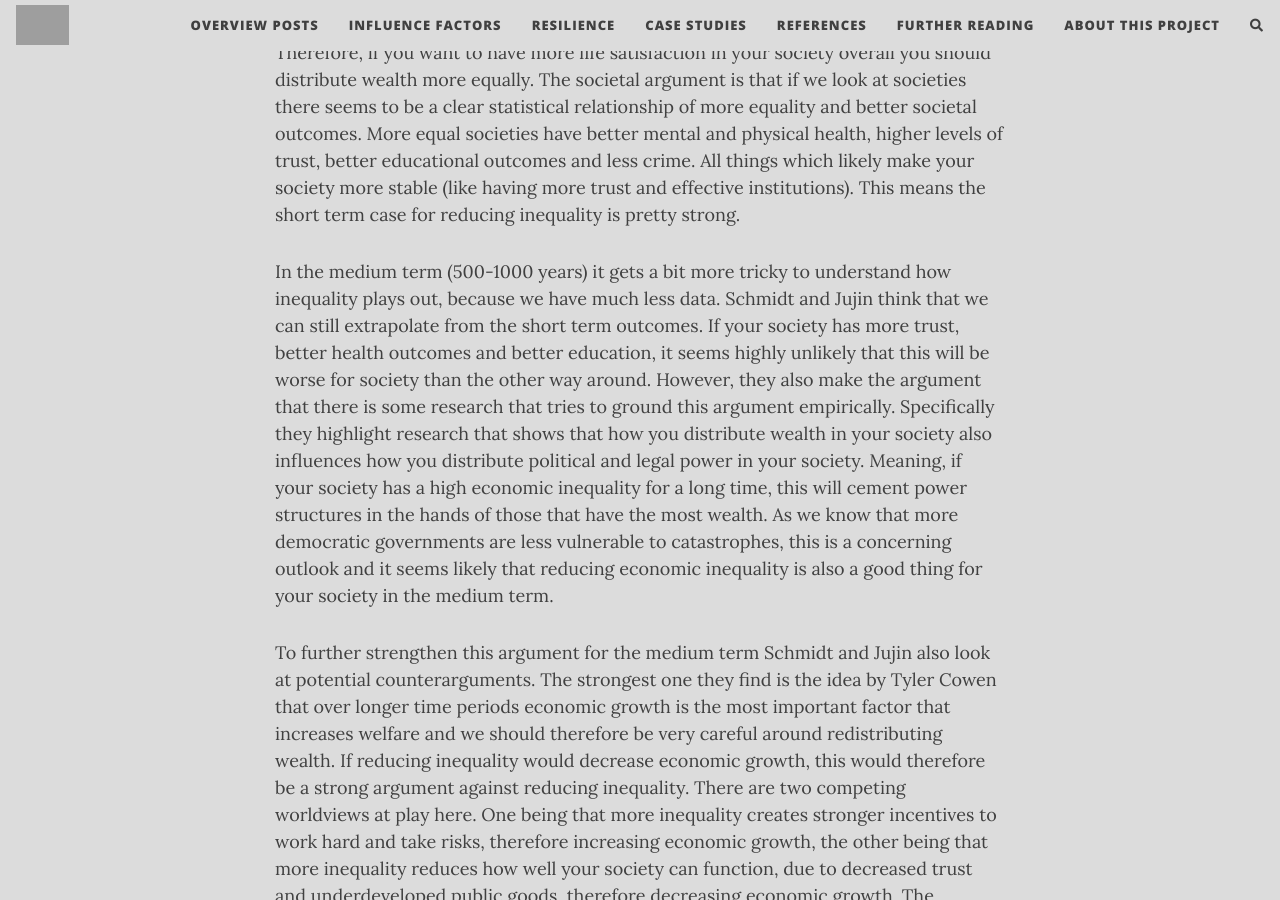
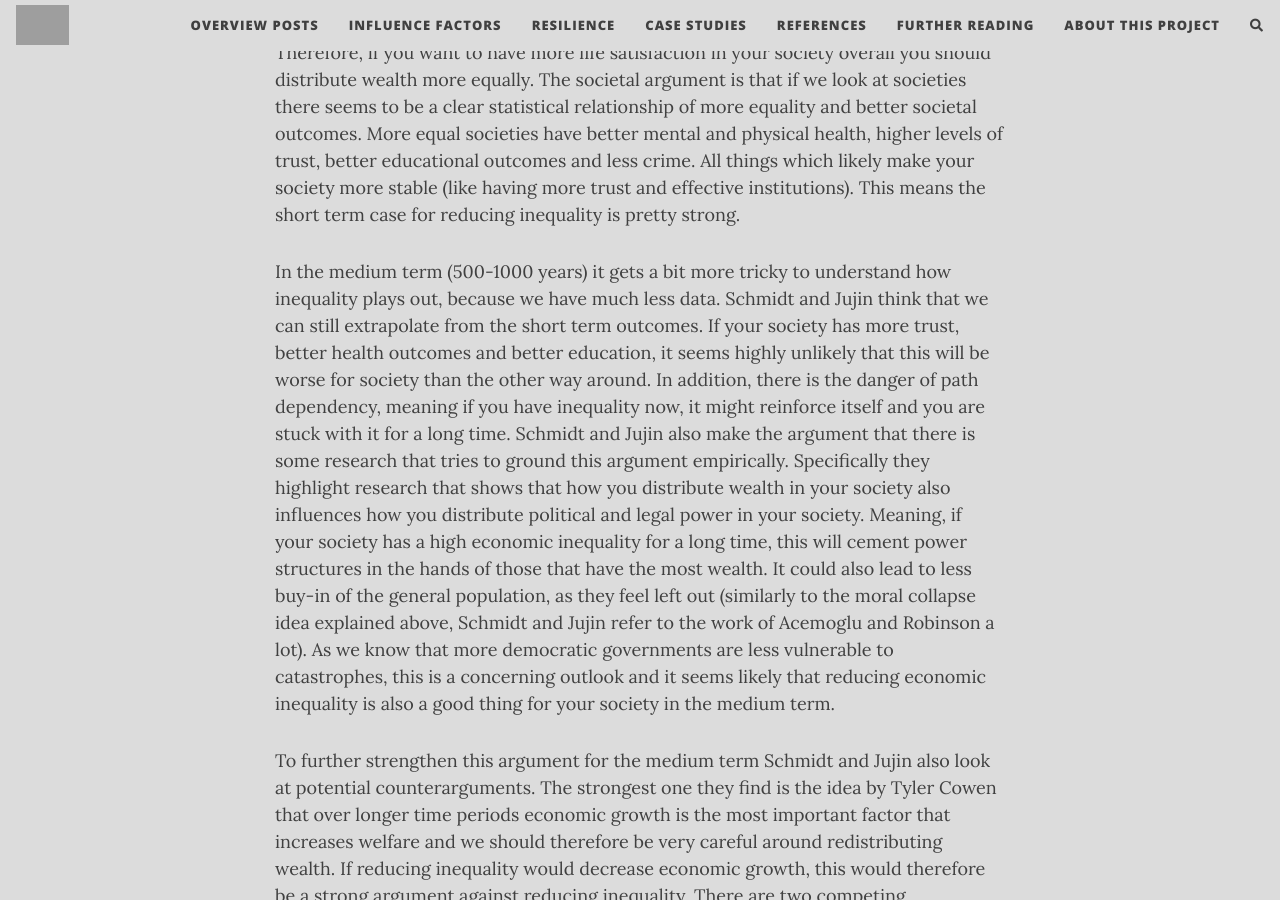
Before and after one commit to florianjehn/Societal_Collapse, a Jekyll site: the page built from _posts/2024-12-20-inequality.md, in a window 1280 px wide and 900 px high, scrolled down 3565 px. Built offline with Jekyll 4.4.1, drawn with Linux system fonts in a browser that asks for light colours; nearby versions of some CDN libraries; comment, search, counter and statistics services are not loaded; some of the changed text lies outside the part shown; grey boxes are pictures that could not be loaded.

Commit message:
Update 2024-12-20-inequality.md

```diff
--- a/_posts/2024-12-20-inequality.md
+++ b/_posts/2024-12-20-inequality.md
@@ -43,7 +43,7 @@ Let’s also consider how economic inequality manifests across different time ho
 
 Short term here means around 50 years. In such a time span we have lots of empirical research to study how inequality plays out in different societies. Schmidt and Jujin make both an individual and a societal argument. The individual argument is that life satisfaction seems to increase with wealth, but it does so in a sublinear fashion. This means that if you give the same amount of money to a rich and a poor person, the poorer person will get more life satisfaction out of the same amount of money. Therefore, if you want to have more life satisfaction in your society overall you should distribute wealth more equally. The societal argument is that if we look at societies there seems to be a clear statistical relationship of more equality and better societal outcomes. More equal societies have better mental and physical health, higher levels of trust, better educational outcomes and less crime. All things which likely make your society more stable (like having more trust and effective institutions). This means the short term case for reducing inequality is pretty strong.
 
-In the medium term (500-1000 years) it gets a bit more tricky to understand how inequality plays out, because we have much less data. Schmidt and Jujin think that we can still extrapolate from the short term outcomes. If your society has more trust, better health outcomes and better education, it seems highly unlikely that this will be worse for society than the other way around. However, they also make the argument that there is some research that tries to ground this argument empirically. Specifically they highlight research that shows that how you distribute wealth in your society also influences how you distribute political and legal power in your society. Meaning, if your society has a high economic inequality for a long time, this will cement power structures in the hands of those that have the most wealth. As we know that more democratic governments are less vulnerable to catastrophes, this is a concerning outlook and it seems likely that reducing economic inequality is also a good thing for your society in the medium term.
+In the medium term (500-1000 years) it gets a bit more tricky to understand how inequality plays out, because we have much less data. Schmidt and Jujin think that we can still extrapolate from the short term outcomes. If your society has more trust, better health outcomes and better education, it seems highly unlikely that this will be worse for society than the other way around. In addition, there is the danger of path dependency, meaning if you have inequality now, it might reinforce itself and you are stuck with it for a long time. Schmidt and Jujin also make the argument that there is some research that tries to ground this argument empirically. Specifically they highlight research that shows that how you distribute wealth in your society also influences how you distribute political and legal power in your society. Meaning, if your society has a high economic inequality for a long time, this will cement power structures in the hands of those that have the most wealth. It could also lead to less buy-in of the general population, as they feel left out (similarly to the moral collapse idea explained above, Schmidt and Jujin refer to the work of Acemoglu and Robinson a lot). As we know that more democratic governments are less vulnerable to catastrophes, this is a concerning outlook and it seems likely that reducing economic inequality is also a good thing for your society in the medium term.
 
 To further strengthen this argument for the medium term Schmidt and Jujin also look at potential counterarguments. The strongest one they find is the idea by Tyler Cowen that over longer time periods economic growth is the most important factor that increases welfare and we should therefore be very careful around redistributing wealth. If reducing inequality would decrease economic growth, this would therefore be a strong argument against reducing inequality. There are two competing worldviews at play here. One being that more inequality creates stronger incentives to work hard and take risks, therefore increasing economic growth, the other being that more inequality reduces how well your society can function, due to decreased trust and underdeveloped public goods, therefore decreasing economic growth. The ultimate answer to this discussion seems still to be discussed a lot, but Schmidt and Jujin think that the best empirical datasets from the OECD we have right now seem to point in the direction the less inequality leads to more economic growth. So, if you consider economic growth the most important factor for welfare, you should be in favor of reducing inequality.
 
```
Also changed, not shown: other parts of _posts/2024-12-20-inequality.md (+1 -1 lines).
